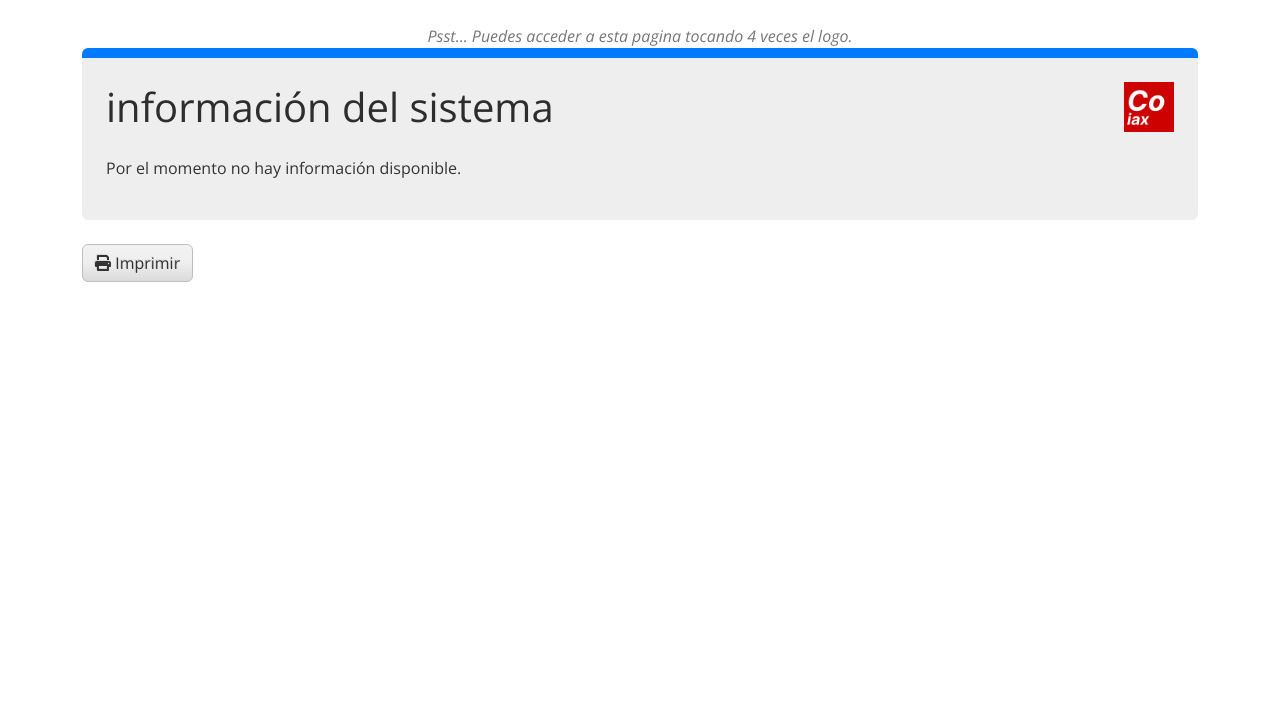
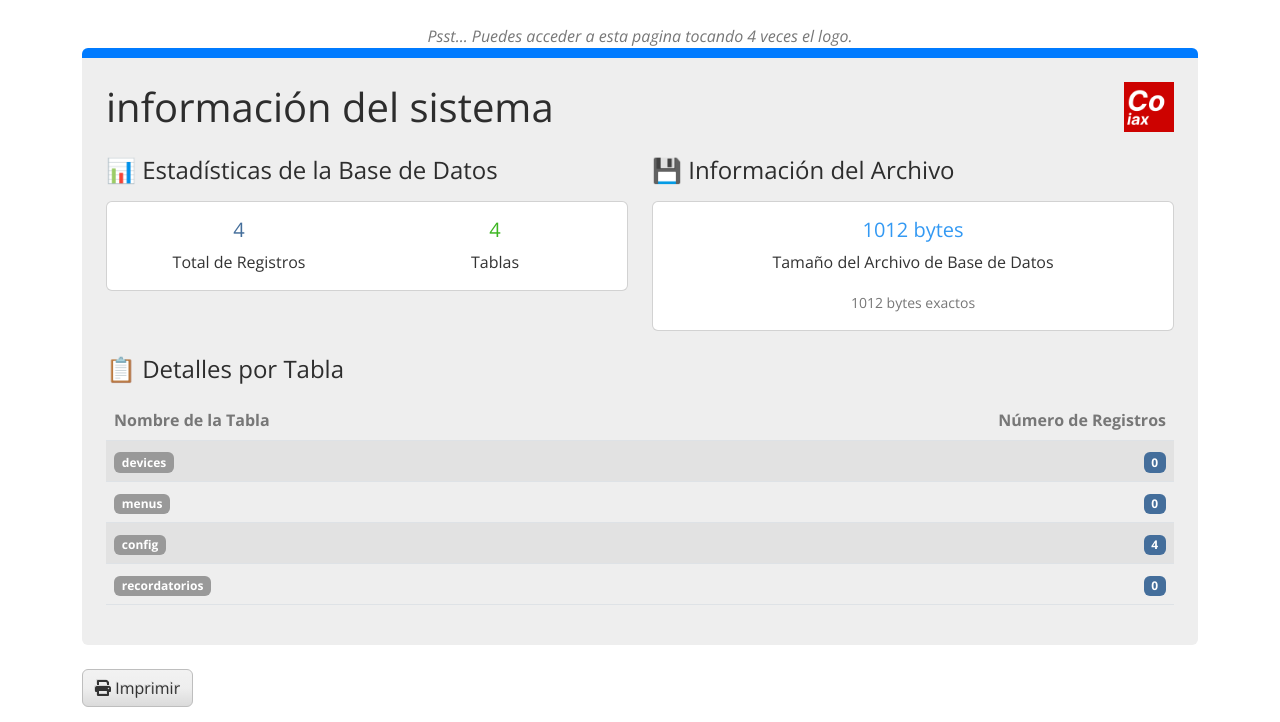
Before and after one commit to Axia4/iControl, a Flask app: page /sysinfo in a window 1280 px wide. Shown: the part 78-800 px from the top of the page. Run offline with Flask 3, Linux system fonts and the light colour scheme; parts of the project's set-up code (start-up, migrations or seed data) failed here and were passed over; some libraries are stand-ins or nearby versions.

Commit message:
Add system stats & fix syntax.

```diff
--- a/iControl/iaxshared/iax_db.py
+++ b/iControl/iaxshared/iax_db.py
@@ -172,6 +172,35 @@ class SimpleJSONDB:
         table_data = self._data.get(table, {})
         return str(record_id) in table_data
 
+    def get_database_stats(self) -> Dict[str, Any]:
+        """Get comprehensive database statistics"""
+        stats = {
+            'file_size_bytes': 0,
+            'file_size_mb': 0,
+            'total_tables': 0,
+            'total_records': 0,
+            'tables': {}
+        }
+
+        # Get file size
+        if os.path.exists(self.filename):
+            stats['file_size_bytes'] = os.path.getsize(self.filename)
+            stats['file_size_mb'] = round(stats['file_size_bytes'] / (1024 * 1024), 2)
+
+        # Get table statistics
+        stats['total_tables'] = len(self._data)
+
+        for table_name, table_data in self._data.items():
+            table_count = len(table_data) if table_data else 0
+            stats['tables'][table_name] = table_count
+            stats['total_records'] += table_count
+
+        return stats
+
+    def get_table_names(self) -> List[str]:
+        """Get list of all table names"""
+        return list(self._data.keys())
+
 # Example usage:
 # db = SimpleJSONDB('mydb.json')
 # db.create_table('users')
--- a/iControl/main.py
+++ b/iControl/main.py
@@ -195,7 +195,20 @@ def resumen_diario():
 
 @app.route('/sysinfo')
 def sysinfo():
-    return render_template('sysinfo.html')
+    # Get database statistics
+    db_stats = DB.get_database_stats()
+
+    # Format file size for display
+    if db_stats['file_size_bytes'] < 1024:
+        file_size_display = f"{db_stats['file_size_bytes']} bytes"
+    elif db_stats['file_size_bytes'] < 1024 * 1024:
+        file_size_display = f"{round(db_stats['file_size_bytes'] / 1024, 2)} KB"
+    else:
+        file_size_display = f"{db_stats['file_size_mb']} MB"
+
+    return render_template('sysinfo.html',
+                         db_stats=db_stats,
+                         file_size_display=file_size_display)
 
 #region Menu Comedor
 @app.route('/menu_comedor')
@@ -707,7 +720,7 @@ if __name__ == '__main__':
         app.config['TEMPLATES_AUTO_RELOAD'] = True
         app.run(port=5000, debug=True)
     else:
-        if hasattr(sys, 'frozen', False):
+        if hasattr(sys, 'frozen'):
             # Open the web browser automatically when running as a frozen executable
             url_base = get_config("url_base_launcher", "http://localhost:5343")
             webbrowser.open(url_base)
--- a/iControl/templates/sysinfo.html
+++ b/iControl/templates/sysinfo.html
@@ -11,7 +11,71 @@
         <h1 class="mb-0">información del sistema</h1>
         <img src="{{ url_for('static', filename='logo.png') }}" alt="Logo" class="img-fluid" style="max-height: 50px;">
     </div>
-    <p>Por el momento no hay información disponible.</p>
+
+    <!-- Database Statistics -->
+    <div class="row">
+        <div class="col-md-6">
+            <h3 class="h4 mb-3">📊 Estadísticas de la Base de Datos</h3>
+            <div class="card">
+                <div class="card-body">
+                    <div class="row">
+                        <div class="col-6">
+                            <div class="text-center">
+                                <h5 class="card-title text-primary">{{ db_stats.total_records }}</h5>
+                                <p class="card-text">Total de Registros</p>
+                            </div>
+                        </div>
+                        <div class="col-6">
+                            <div class="text-center">
+                                <h5 class="card-title text-success">{{ db_stats.total_tables }}</h5>
+                                <p class="card-text">Tablas</p>
+                            </div>
+                        </div>
+                    </div>
+                </div>
+            </div>
+        </div>
+
+        <div class="col-md-6">
+            <h3 class="h4 mb-3">💾 Información del Archivo</h3>
+            <div class="card">
+                <div class="card-body">
+                    <div class="text-center">
+                        <h5 class="card-title text-info">{{ file_size_display }}</h5>
+                        <p class="card-text">Tamaño del Archivo de Base de Datos</p>
+                        <small class="text-muted">{{ db_stats.file_size_bytes }} bytes exactos</small>
+                    </div>
+                </div>
+            </div>
+        </div>
+    </div>
+
+    <!-- Table Details -->
+    <div class="mt-4">
+        <h3 class="h4 mb-3">📋 Detalles por Tabla</h3>
+        <div class="table-responsive">
+            <table class="table table-striped">
+                <thead>
+                    <tr>
+                        <th>Nombre de la Tabla</th>
+                        <th class="text-end">Número de Registros</th>
+                    </tr>
+                </thead>
+                <tbody>
+                    {% for table_name, record_count in db_stats.tables.items() %}
+                    <tr>
+                        <td>
+                            <span class="badge bg-secondary me-2">{{ table_name }}</span>
+                        </td>
+                        <td class="text-end">
+                            <span class="badge bg-primary">{{ record_count }}</span>
+                        </td>
+                    </tr>
+                    {% endfor %}
+                </tbody>
+            </table>
+        </div>
+    </div>
 
 </div>
 <button onclick="window.print()" class="btn btn-light text-dark mt-4 d-print-none"><i class="fas fa-print"></i> Imprimir</button>
```
